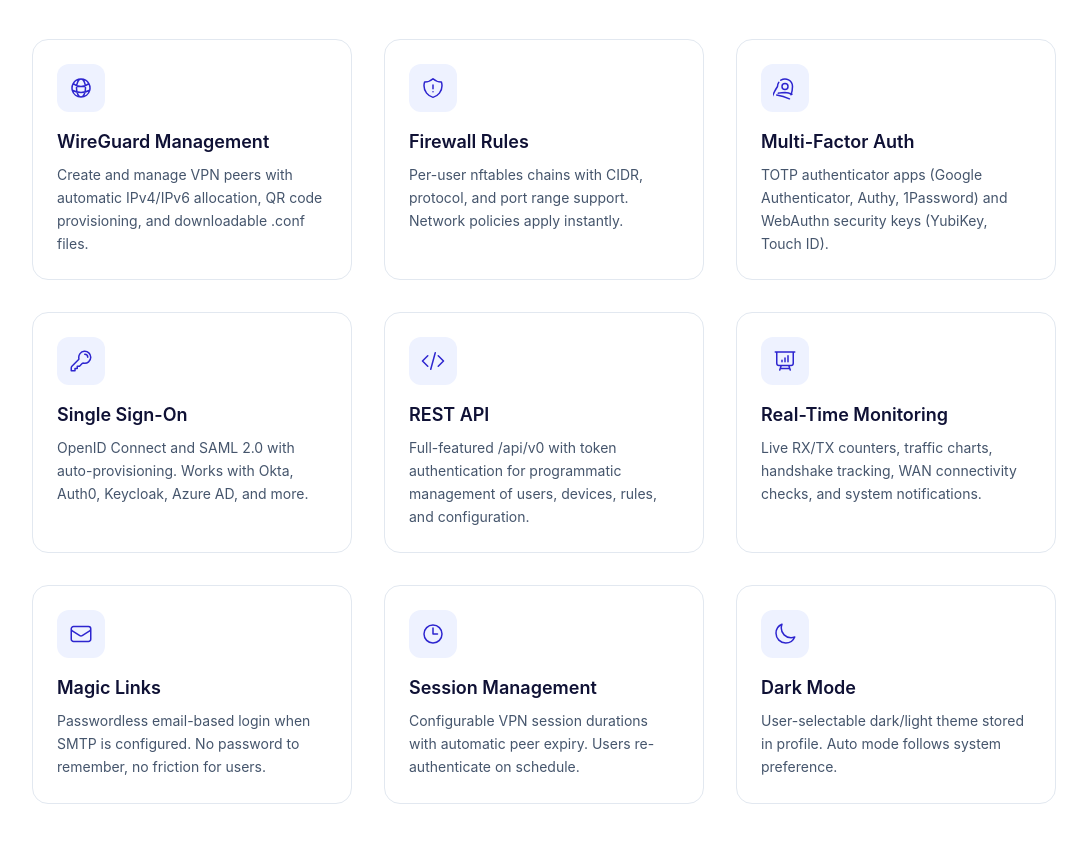
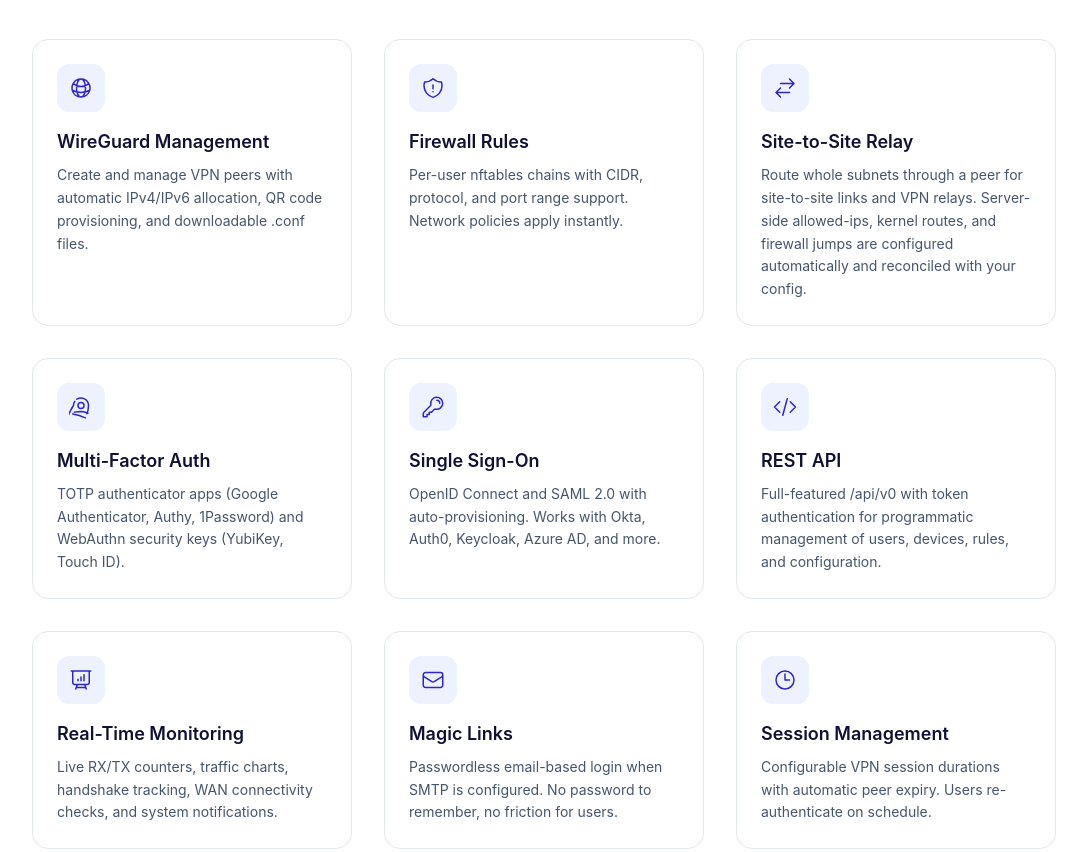
Before and after one commit to bartei/wiregui, an Astro site in the folder website/: page / in a window 1280 px wide. Shown: the part 1920-2772 px from the top of the page, without its empty margins (96-1183 px from the left). Built offline with nearby package versions, Linux system fonts and the light colour scheme; Astro itself is replaced by a stand-in of ours.

Commit message:
docs(website): add site-to-site relay feature card

```diff
--- a/website/src/components/Features.astro
+++ b/website/src/components/Features.astro
@@ -9,6 +9,11 @@ const features = [
     title: 'Firewall Rules',
     description: 'Per-user nftables chains with CIDR, protocol, and port range support. Network policies apply instantly.',
     icon: 'M12 9v3.75m0-10.036A11.959 11.959 0 013.598 6 11.99 11.99 0 003 9.75c0 5.592 3.824 10.29 9 11.622 5.176-1.332 9-6.03 9-11.622 0-1.31-.21-2.57-.598-3.75h-.152c-3.196 0-6.1-1.249-8.25-3.286zm0 13.036h.008v.008H12v-.008z',
+  },
+  {
+    title: 'Site-to-Site Relay',
+    description: 'Route whole subnets through a peer for site-to-site links and VPN relays. Server-side allowed-ips, kernel routes, and firewall jumps are configured automatically and reconciled with your config.',
+    icon: 'M7.5 21L3 16.5m0 0L7.5 12M3 16.5h13.5m0-13.5L21 7.5m0 0L16.5 12M21 7.5H7.5',
   },
   {
     title: 'Multi-Factor Auth',
```
